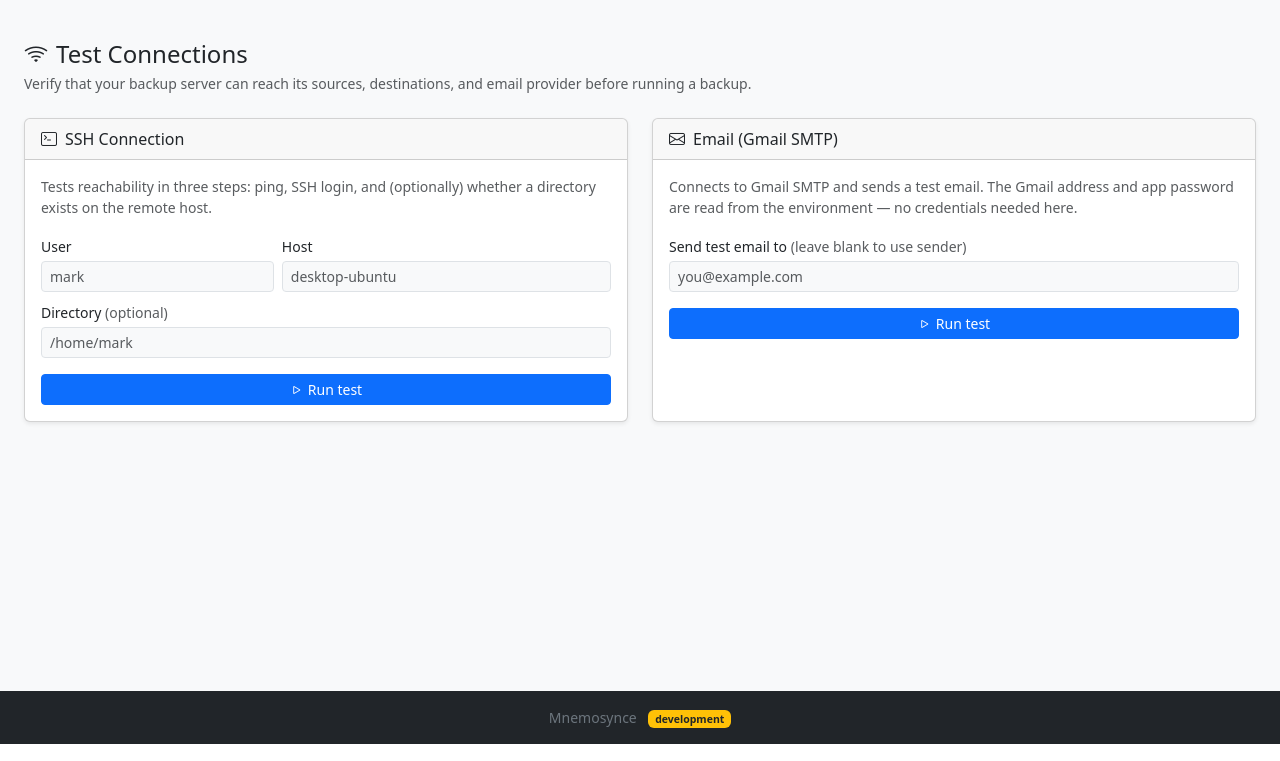
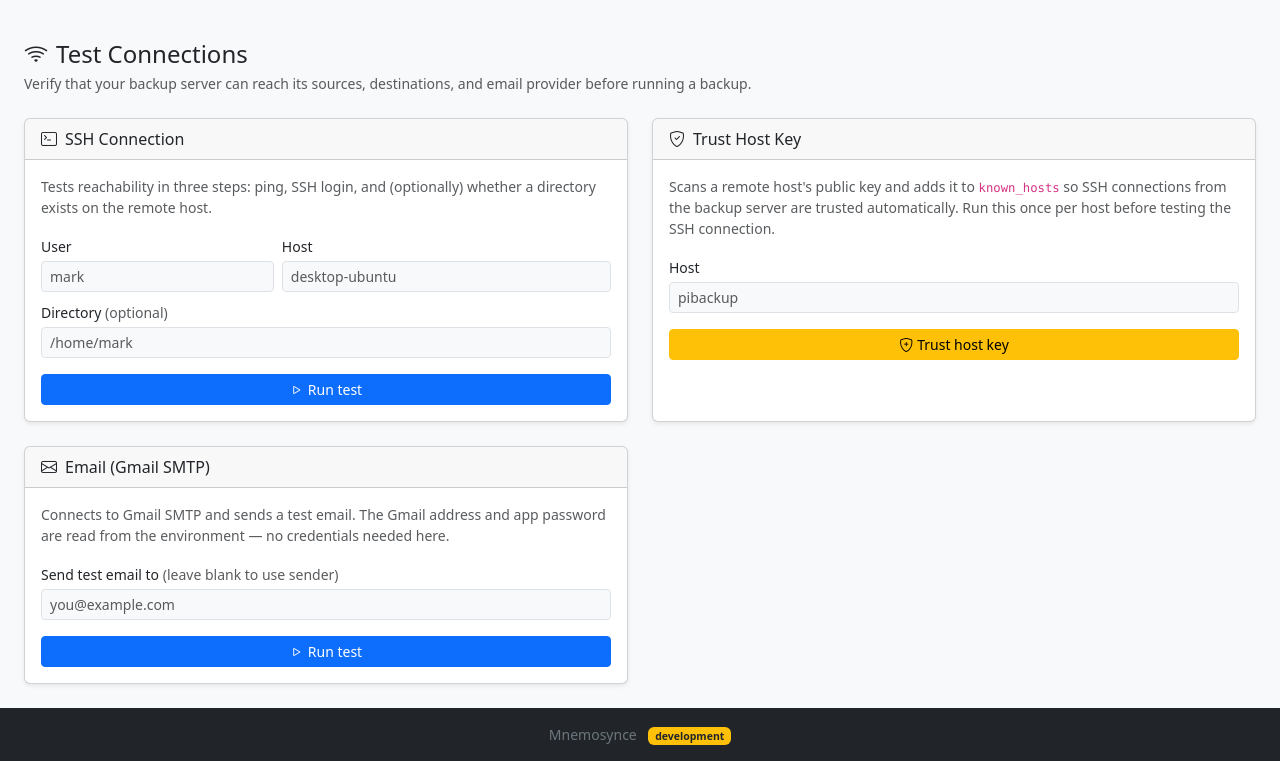
Before and after one commit to mark-me/mnemosynce, a Flask app: template src/web/templates/web/connections.html in a window 1280 px wide. Shown: the part 56-817 px from the top of the page. Run offline with Flask 3, Linux system fonts and the light colour scheme; the template is opened without the code that fills it, so the values that code supplies are empty; parts of the project's set-up code (start-up, migrations or seed data) failed here and were passed over.

Commit message:
Adding trusted host key

```diff
--- a/src/backup_server/main.py
+++ b/src/backup_server/main.py
@@ -108,6 +108,7 @@ def main(
                 dir_local=backup["dir_backup_local"],
                 dir_remote=backup["dir_backup_remote"],
                 work_dir=task_work_dir,
+                ssh_config_file=cfg.SSH_CONFIG_PATH,
             )
             status = task.start()
             log_db.add_task_run(status)
--- a/src/web/templates/web/connections.html
+++ b/src/web/templates/web/connections.html
@@ -51,6 +51,34 @@
     </div>
   </div>
 
+  <!-- Trust host key -->
+  <div class="col-12 col-lg-6">
+    <div class="card shadow-sm h-100">
+      <div class="card-header d-flex align-items-center gap-2">
+        <i class="bi bi-shield-check"></i>Trust Host Key
+      </div>
+      <div class="card-body">
+        <p class="text-body-secondary small">
+          Scans a remote host's public key and adds it to <code>known_hosts</code>
+          so SSH connections from the backup server are trusted automatically.
+          Run this once per host before testing the SSH connection.
+        </p>
+        <div class="mb-3">
+          <label class="form-label small mb-1">Host</label>
+          <input type="text" class="form-control form-control-sm"
+                 id="trust-host" placeholder="pibackup">
+        </div>
+        <button class="btn btn-warning btn-sm w-100" id="trust-btn"
+                onclick="runTrust()">
+          <i class="bi bi-shield-plus me-1"></i>Trust host key
+        </button>
+      </div>
+      <div class="card-footer bg-transparent" id="trust-results" style="display:none">
+        <div id="trust-steps"></div>
+      </div>
+    </div>
+  </div>
+
   <!-- Email test -->
   <div class="col-12 col-lg-6">
     <div class="card shadow-sm h-100">
@@ -86,6 +114,37 @@
 
 {% block extra_scripts %}
 <script>
+  async function runTrust() {
+    const host = document.getElementById("trust-host").value.trim();
+    if (!host) { alert("Host is required."); return; }
+
+    const btn = document.getElementById("trust-btn");
+    const stepsEl = document.getElementById("trust-steps");
+    const resultsEl = document.getElementById("trust-results");
+
+    btn.disabled = true;
+    btn.innerHTML = '<span class="spinner-border spinner-border-sm me-1"></span>Scanning…';
+
+    try {
+      const resp = await fetch("{{ url_for('connections.trust_host_key') }}", {
+        method: "POST",
+        headers: { "Content-Type": "application/json" },
+        body: JSON.stringify({ host }),
+      });
+      const data = await resp.json();
+      const icon = data.success
+        ? '<i class="bi bi-check-circle-fill text-success me-2"></i>'
+        : '<i class="bi bi-x-circle-fill text-danger me-2"></i>';
+      stepsEl.innerHTML = `<div class="step-result">${icon}${data.detail}</div>`;
+      resultsEl.style.display = "block";
+    } catch (err) {
+      alert("Request failed: " + err);
+    } finally {
+      btn.disabled = false;
+      btn.innerHTML = '<i class="bi bi-shield-plus me-1"></i>Trust host key';
+    }
+  }
+
   function renderSteps(stepsEl, resultsEl, steps, errorMsg) {
     stepsEl.innerHTML = "";
     if (errorMsg) {
```
Also changed, not shown: src/backup_server/backup_task.py (+17 -5 lines), src/config/config.py (+11 -0 lines), src/web/routes/connections.py (+62 -3 lines).
